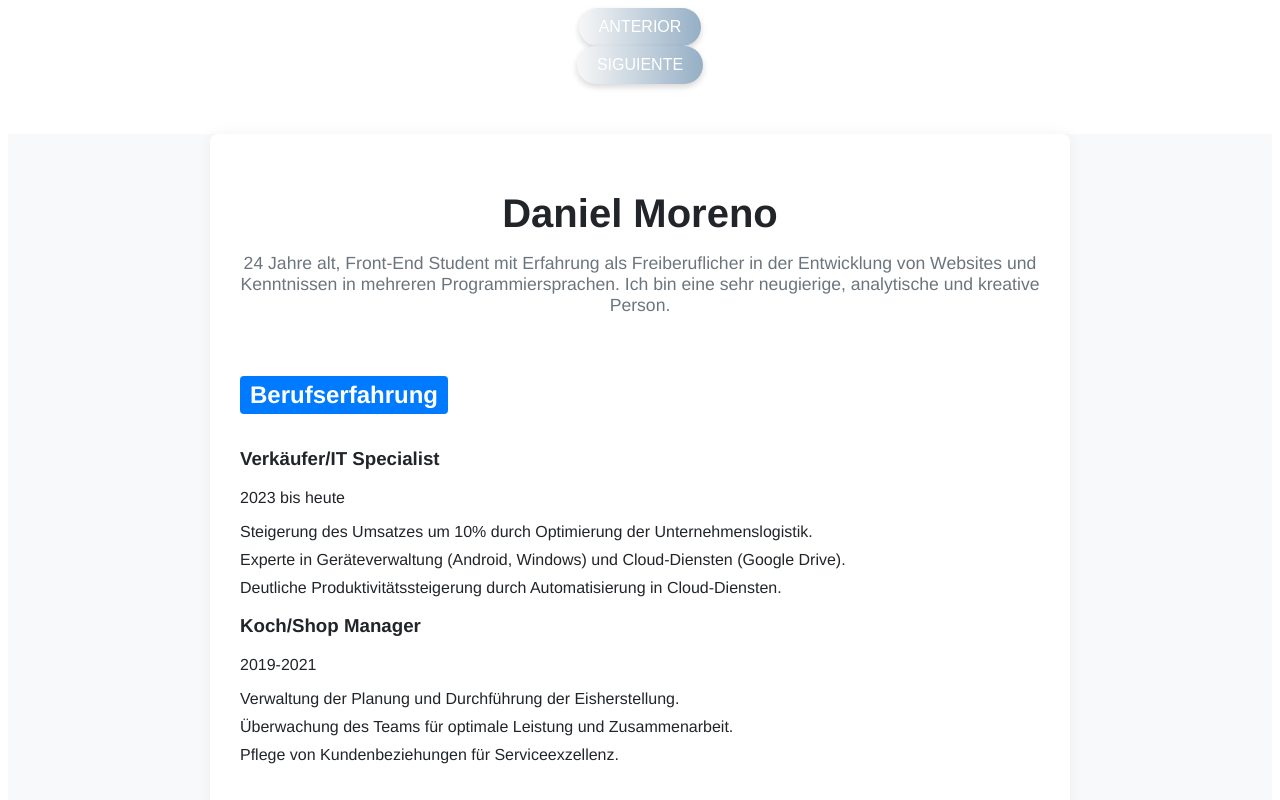
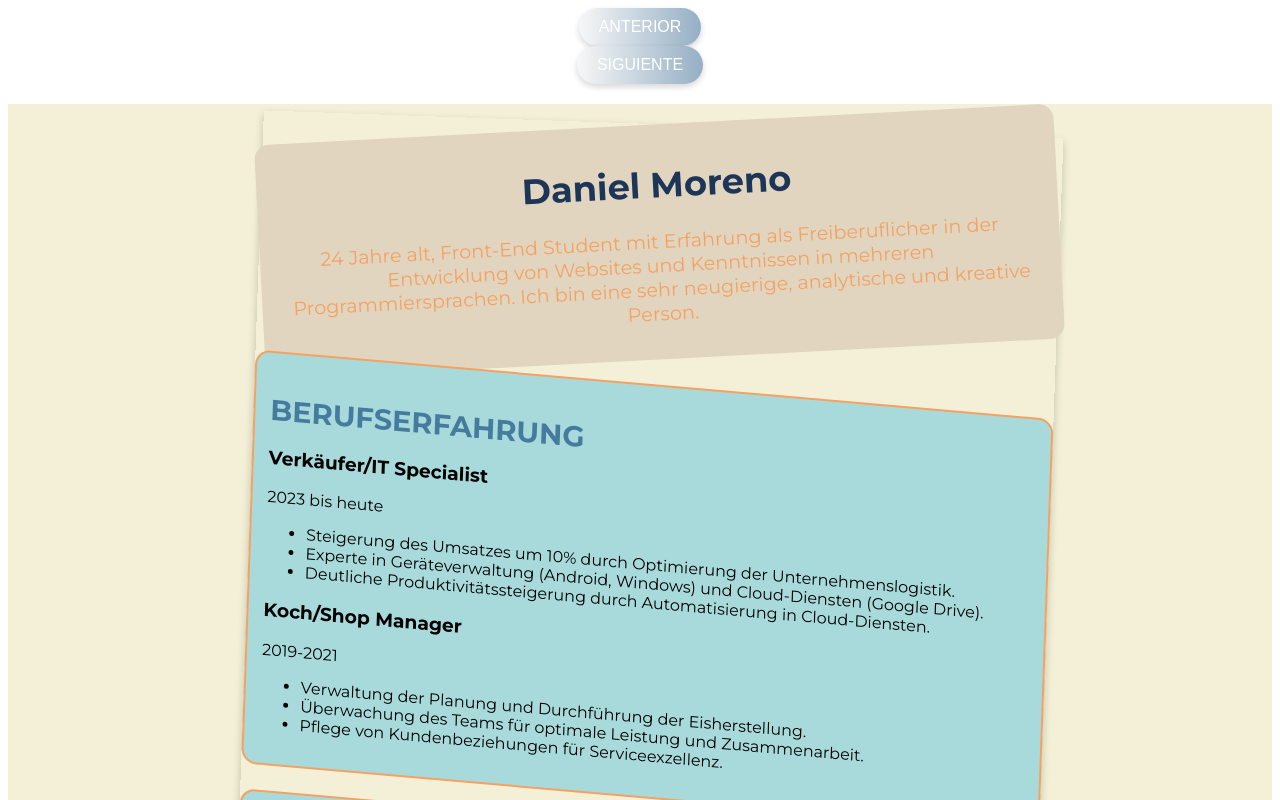
Before and after one commit to Aguimoda/Curriculum, a React (Create React App) app: page / in a window 1280 px wide. Both pictures are taken after a click on the button "ANTERIOR". Shown: the top 800 px of the page. Built offline with nearby package versions, Linux system fonts and the light colour scheme.

Commit message:
Cuarto Commit.Curriculum picassiano empeyado. Resto de problemas arreglados hasta ahora

```diff
--- /dev/null
+++ b/src/components/modelos/Modelo1/Conocimiento.js
@@ -0,0 +1,11 @@
+import React from "react";
+
+const Conocimiento = ({ titulo }) => {
+  return (
+    <div className="knowledge-item">
+      <p>{titulo}</p>
+    </div>
+  );
+};
+
+export default Conocimiento;
--- a/src/components/modelos/Modelo1/Modelo1.js
+++ b/src/components/modelos/Modelo1/Modelo1.js
@@ -2,43 +2,84 @@ import React from "react";
 import "../../../styles/componentes/modelos/Modelo1.scss";
 import SeccionExperiencia from "./SeccionExperiencia";
 import SeccionEducacion from "./SeccionEducacion";
+import SeccionConocimientos from "./SeccionConocimientos";
+import SeccionIdiomas from "./SeccionIdiomas";
 import curriculumData from "../../../utils/JSON/curriculumData.json";
+import perfilImage from "../../../utils/images/perfil.jpg";
 
 const Modelo1 = () => {
-  const { experiencia, educacion } = curriculumData;
+  const {
+    nombre,
+    descripcion,
+    experiencia,
+    educacion,
+    conocimientos,
+    idiomas,
+  } = curriculumData;
+
+  const experiences = experiencia.map((exp) => ({
+    title: exp.puesto,
+    period: exp.duracion,
+    details: exp.labores,
+  }));
+
+  const educationEntries = educacion.map((edu) => ({
+    title: edu.titulo,
+    institution: edu.institucion,
+    duration: edu.duracion,
+  }));
 
   return (
     <div className="modelo1">
-      {/* ...código anterior... */}
+      <nav class="container-fluid">
+        <ul>
+          <li>
+            <strong>{nombre}</strong>
+          </li>
+        </ul>
+        <ul>
+          <li>
+            <a href="#experience">Berufserfahrung</a>
+          </li>
+          <li>
+            <a href="#education">Ausbildung</a>
+          </li>
+          <li>
+            <a href="#skills">Kenntnisse</a>
+          </li>
+          <li>
+            <a href="#languages">Sprachen</a>
+          </li>
+        </ul>
+      </nav>
 
-      <main className="container">
-        <div className="grid">
+      <main class="container">
+        <div class="grid">
           <section id="experience">
             <h2>Berufserfahrung</h2>
-            {experiencia.map((exp, index) => (
-              <SeccionExperiencia
-                key={index}
-                puesto={exp.puesto}
-                empresa={exp.empresa}
-                duracion={exp.duracion}
-                labores={exp.labores}
-              />
-            ))}
+            {experiences &&
+              experiences.map((exp, index) => (
+                <SeccionExperiencia key={index} {...exp} />
+              ))}
           </section>
 
           <section id="education">
             <h2>Ausbildung</h2>
-            {educacion.map((edu, index) => (
-              <SeccionEducacion
-                key={index}
-                titulo={edu.titulo}
-                institucion={edu.institucion}
-                duracion={edu.duracion}
-              />
-            ))}
+            {educacion &&
+              educacion.map((edu, index) => (
+                <SeccionEducacion key={index} {...edu} />
+              ))}
           </section>
 
-          {/* ...código para las secciones de conocimientos e idiomas... */}
+          <section id="skills">
+            <h2>Kenntnisse</h2>
+            <SeccionConocimientos conocimientos={conocimientos} />
+          </section>
+
+          <section id="languages">
+            <h2>Sprachen</h2>
+            <SeccionIdiomas idiomas={idiomas} />
+          </section>
         </div>
       </main>
     </div>
--- a/src/components/modelos/Modelo1/SeccionConocimientos.js
+++ b/src/components/modelos/Modelo1/SeccionConocimientos.js
@@ -4,7 +4,7 @@ import Conocimiento from "./Conocimiento.js";
 const SeccionConocimientos = ({ conocimientos }) => {
   // Verificar que conocimientos es un array
   if (!Array.isArray(conocimientos)) {
-    return null; // o renderiza algún mensaje de error o componente de fallback
+    return null; // O puedes renderizar algún mensaje de error o componente de fallback
   }
 
   return (
--- a/src/components/modelos/Modelo1/SeccionExperiencia.js
+++ b/src/components/modelos/Modelo1/SeccionExperiencia.js
@@ -8,9 +8,8 @@ const SeccionExperiencia = ({ puesto, empresa, duracion, labores }) => {
       </h3>
       <p>{duracion}</p>
       <ul>
-        {labores.map((labor, index) => (
-          <li key={index}>{labor}</li>
-        ))}
+        {Array.isArray(labores) &&
+          labores.map((labor, index) => <li key={index}>{labor}</li>)}
       </ul>
     </div>
   );
--- /dev/null
+++ b/src/components/modelos/Modelo1/SeccionIdiomas.js
@@ -0,0 +1,16 @@
+import React from "react";
+
+const SeccionIdiomas = ({ idiomas }) => {
+  return (
+    <div className="languages-section">
+      <h3>Idiomas</h3>
+      <ul>
+        {idiomas.map((idioma, index) => (
+          <li key={index}>{idioma}</li>
+        ))}
+      </ul>
+    </div>
+  );
+};
+
+export default SeccionIdiomas;
--- a/src/components/modelos/Modelo3/Modelo3.js
+++ b/src/components/modelos/Modelo3/Modelo3.js
@@ -1,39 +1,17 @@
 import React from "react";
-import "../../../styles/componentes/modelos/Modelo3.scss"; // Asegúrate de que el archivo CSS exista
-import SeccionExperiencia from "./SeccionExperiencia"; // Asegúrate de que la ruta de importación sea correcta
-import SeccionEducacion from "./SeccionEducacion"; // Asegúrate de que la ruta de importación sea correcta
+import "../../../styles/componentes/modelos/Modelo3.scss";
+import SeccionExperiencia from "./SeccionExperiencia";
+import SeccionEducacion from "./SeccionEducacion";
+import SeccionConocimientos from "./SeccionConocimientos";
 import curriculumData from "../../../utils/JSON/curriculumData.json";
-//import perfilImage from "../../../utils/images/perfil.jpg"; // Import the image
-import SeccionConocimientos from "./SeccionConocimientos"; // Asegúrate de que la ruta de importación sea correcta
 
 const Modelo3 = () => {
-  const {
-    //nombre,
-    //descripcion,
-    experiencia,
-    educacion,
-    conocimientos,
-    idiomas,
-  } = curriculumData;
-
-  // Transformando la experiencia del JSON para adaptarse a SeccionExperiencia
-  const experiences = experiencia.map((exp) => ({
-    title: exp.puesto,
-    period: exp.duracion,
-    details: exp.labores,
-  }));
-
-  // Transformando la educación del JSON para adaptarse a SeccionEducacion
-  const educationEntries = educacion.map((edu) => ({
-    title: edu.titulo,
-    institution: edu.institucion,
-    duration: edu.duracion,
-  }));
+  const { experiencia, educacion, conocimientos, idiomas } = curriculumData;
 
   return (
-    <div class="modelo3">
-      <div class="container">
-        <header>
+    <div className="modelo3">
+      <div className="content-container">
+        <header className="header">
           <h1>Daniel Moreno</h1>
           <p>
             24 Jahre alt, Front-End Student mit Erfahrung als Freiberuflicher in
@@ -45,35 +23,29 @@ const Modelo3 = () => {
 
         <section id="experience">
           <h2>Berufserfahrung</h2>
-          {experiences.map((exp, index) => (
+          {experiencia.map((exp, index) => (
             <SeccionExperiencia
               key={index}
-              title={exp.title}
-              period={exp.period}
-              details={exp.details}
+              title={exp.puesto}
+              period={exp.duracion}
+              details={exp.labores}
             />
-          ))}{" "}
+          ))}
         </section>
 
         <section id="education">
           <h2>Ausbildung</h2>
-          <div className="grid">
-            <SeccionEducacion educationEntries={educationEntries} />
-          </div>
+          <SeccionEducacion educationEntries={educacion} />
         </section>
 
-        <section>
+        <section id="skills">
           <h2>Kenntnisse</h2>
-          <ul class="skills-list">
-            <SeccionConocimientos conocimientos={conocimientos} />
-          </ul>
+          <SeccionConocimientos conocimientos={conocimientos} />
         </section>
 
-        <section>
+        <section id="languages">
           <h2>Sprachen</h2>
-          <ul class="languages-list">
-            <p>{idiomas.join(", ")}</p>
-          </ul>
+          <p>{idiomas.join(", ")}</p>
         </section>
       </div>
     </div>
--- a/src/styles/componentes/modelos/Modelo3.scss
+++ b/src/styles/componentes/modelos/Modelo3.scss
@@ -1,88 +1,84 @@
-$fontFamily: "Helvetica Neue", Helvetica, Arial, sans-serif;
-$backgroundColor: #f8f9fa;
-$fontColor: #212529;
-$containerBgColor: #fff;
-$shadowColor: rgba(0, 0, 0, 0.05);
-$secondaryFontColor: #6c757d;
-$accentColor: #007bff;
+@import url("https://fonts.googleapis.com/css2?family=Montserrat:wght@400;700&display=swap");
+
+$modelo3-colors: (
+  "background": #f3f0d7,
+  "header": #e1d5c0,
+  "section-bg": #a8dadc,
+  "section-title": #457b9d,
+  "text": #1d3557,
+  "accent": #f4a261,
+  "hover": #2a9d8f,
+);
+
+@mixin transformation-mixins {
+  transform: rotate(2deg);
+  transition: transform 0.3s ease-in-out;
+
+  &:hover {
+    transform: rotate(-2deg);
+  }
+}
+
 .modelo3 {
-  font-family: $fontFamily;
-  background-color: $backgroundColor;
-  color: $fontColor;
+  font-family: "Montserrat", sans-serif;
+  background-color: map-get($modelo3-colors, "background");
+  padding: 20px;
 
-  .container {
-    background-color: $containerBgColor;
-    padding: 30px;
-    border-radius: 8px;
-    box-shadow: 0 0 15px $shadowColor;
-    margin: 30px auto;
+  .content-container {
+    @include transformation-mixins;
     max-width: 800px;
+    margin: 0 auto;
+    box-shadow: 0 4px 8px rgba(0, 0, 0, 0.2);
   }
 
-  header {
+  .header {
+    background-color: map-get($modelo3-colors, "header");
     text-align: center;
-    margin-bottom: 40px;
+    padding: 15px;
+    border-radius: 15px;
+    transform: rotate(-5deg);
 
     h1 {
-      font-size: 2.5em;
-      margin-bottom: 0.25em;
+      color: map-get($modelo3-colors, "text");
+      font-weight: 700;
+      font-size: 2.2rem;
     }
 
     p {
-      font-size: 1.1em;
-      color: $secondaryFontColor;
+      color: map-get($modelo3-colors, "accent");
+      font-size: 1.2rem;
     }
   }
 
   section {
-    margin-bottom: 20px;
+    margin-top: 25px;
+    background-color: map-get($modelo3-colors, "section-bg");
+    border-radius: 15px;
+    padding: 15px;
+    transform: skewY(3deg);
 
     h2 {
-      background-color: $accentColor;
-      color: white;
-      padding: 5px 10px;
-      display: inline-block;
-      border-radius: 4px;
+      color: map-get($modelo3-colors, "section-title");
+      font-size: 1.8rem;
+      text-transform: uppercase;
       margin-bottom: 15px;
+    }
+
+    &:hover {
+      background-color: map-get($modelo3-colors, "hover");
+      transition: background-color 0.3s ease;
     }
   }
 
-  ul {
-    list-style: none;
-    padding: 0;
+  #experience,
+  #education,
+  #skills,
+  #languages {
+    border: 2px solid map-get($modelo3-colors, "accent");
+    transition: transform 0.4s ease;
 
-    li:not(:last-child) {
-      margin-bottom: 10px;
-    }
-  }
-
-  .job-title {
-    font-weight: bold;
-  }
-
-  .job-company {
-    font-style: italic;
-    color: $secondaryFontColor;
-  }
-
-  .job-description {
-    margin-top: 5px;
-    font-size: 0.95em;
-  }
-
-  .skills-list,
-  .languages-list {
-    display: flex;
-    flex-wrap: wrap;
-
-    li {
-      background-color: $accentColor;
-      color: white;
-      padding: 5px 15px;
-      margin-right: 10px;
-      margin-bottom: 10px;
-      border-radius: 20px;
-      font-size: 0.9em;
+    &:hover {
+      transform: scale(1.05);
     }
   }
 }
```
Also changed, not shown: src/components/modelos/Modelo1/SeccionEducacion.js (+5 -10 lines).
